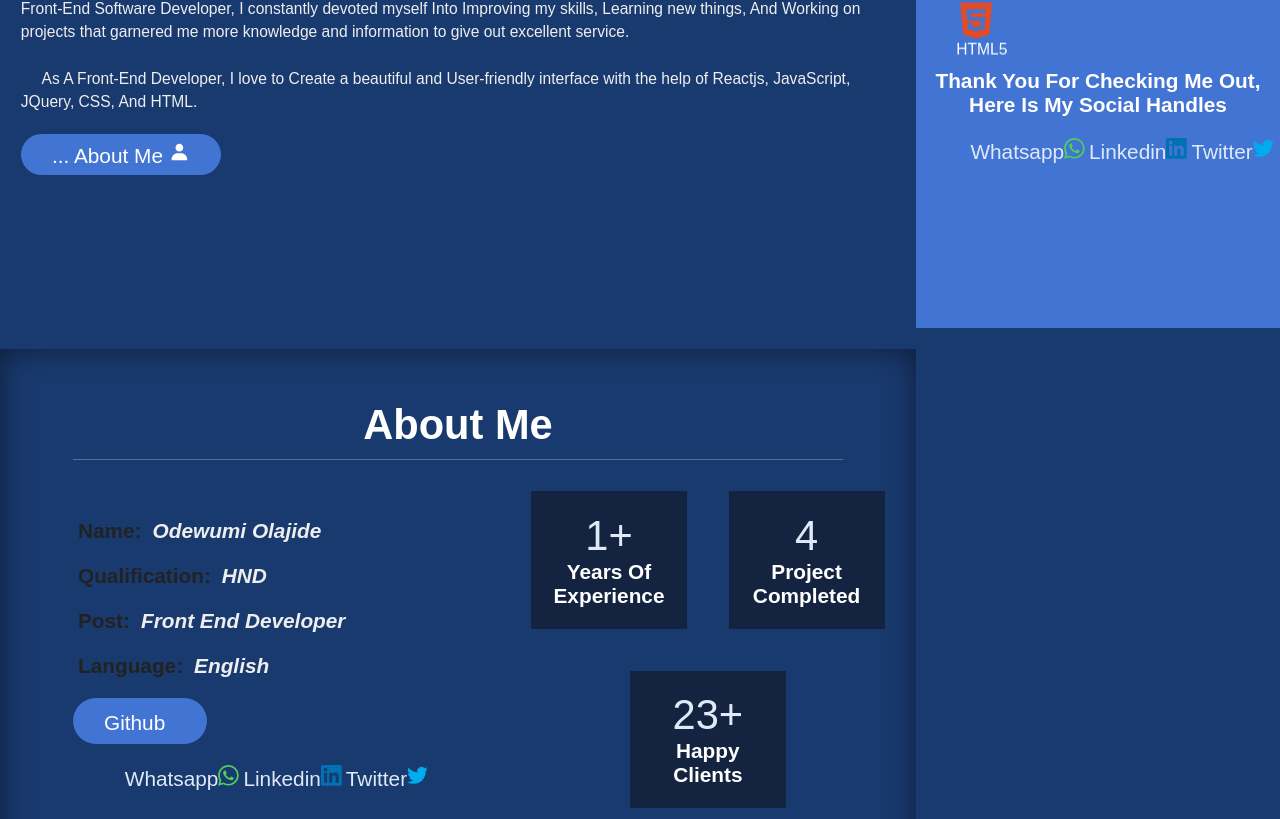
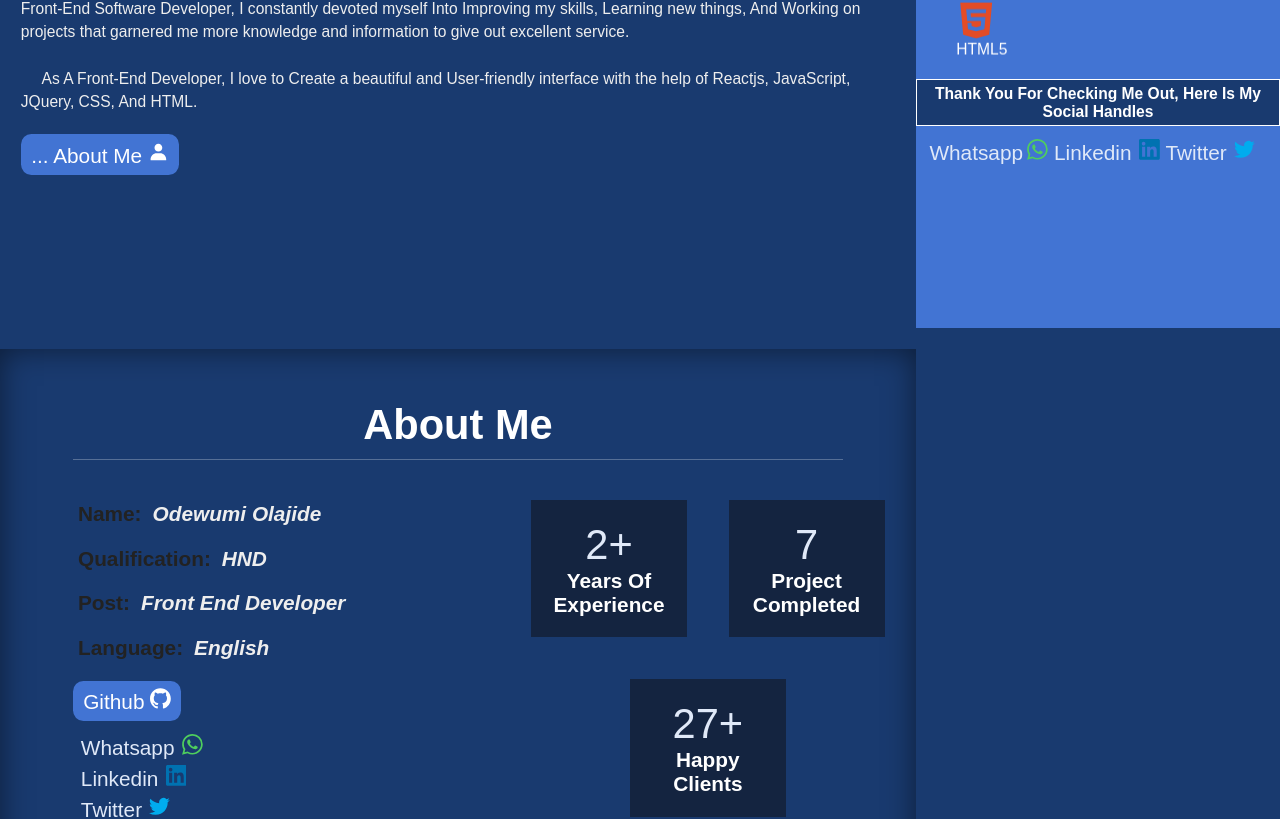
Before and after one commit to Thewealth-soft/odewumi-portfolio, a React app: page / in a window 1280 px wide. Shown: the part 472-1291 px from the top of the page. Built offline with nearby package versions, Linux system fonts and the light colour scheme.

Commit message:
Social media edited

```diff
--- a/src/component/about/about.css
+++ b/src/component/about/about.css
@@ -63,6 +63,29 @@
   color: #fff;
 }
 
+.about__media {
+  margin-left: 0.2rem;
+  display: flex;
+  flex-direction: column;
+  line-height: 3rem;
+}
+
+.about__media a {
+  padding: 6px;
+}
+
+.about__media a:hover {
+
+  border-radius: 1rem;
+  background: var(--dark-blue);
+}
+
+.about__media .Siwhatsapp,
+.SiLinkedin,
+.SiTwitter {
+  margin-left: 0.7rem;
+}
+
 @media screen and (max-width:400px) {
 
   .achievement .box {
--- a/src/component/about/about.jsx
+++ b/src/component/about/about.jsx
@@ -1,6 +1,6 @@
 import React from "react";
 import './about.css'
-import {  SiLinkedin, SiTwitter, SiWhatsapp } from "react-icons/si";
+import {  SiGithub ,SiLinkedin, SiTwitter, SiWhatsapp } from "react-icons/si";
 function About() {
   return (
     <>
@@ -21,35 +21,45 @@ function About() {
           </h3>
           <a href="https://Github.com/Thewealth-soft">
             <button className="btn">
-              github <i className="bx bxl-github"></i>
+              github <SiGithub/>
             </button>
           </a>
-          <div className="social__media">
+          <div className="social__media about__media">
+            <ul>
+              <li>
             <a href="https://wa.me/+2348164228535">
               whatsapp
               <SiWhatsapp className="Siwhatsapp" />
             </a>
+              </li>
+
+              <li>
             <a href="https://www.linkedin.com/in/odewumi-olajide-98b93157">
               linkedin
               <SiLinkedin className="SiLinkedin" />
-            </a>
+                </a>
+              </li>
+              <li>
             <a href="https://www.twitter.com/@thewealth_1">
               twitter
               <SiTwitter className="SiTwitter" />
-            </a>
+                </a>
+
+              </li>
+          </ul>
           </div>
         </div>
         <div className="achievement">
           <div className="box">
-            <span>1+</span>
+            <span>2+</span>
             <h3>years of experience</h3>
           </div>
           <div className="box">
-            <span>4</span>
+            <span>7</span>
             <h3>project completed</h3>
           </div>
           <div className="box">
-            <span>23+</span>
+            <span>27+</span>
             <h3>happy clients</h3>
           </div>
         </div>
--- a/src/component/skills/skills.css
+++ b/src/component/skills/skills.css
@@ -67,11 +67,12 @@
   color: #e34c26;
   font-size: 3.5rem;
 }
-.text__move {
+
+.text__two {
   font-size: 1.5rem;
   border: 1px solid;
-  padding: 0.7rem;
-  margin-top: 2rem;
+  padding: 0.4rem;
+  margin-top: 1rem;
   text-align: center;
   color: #fff;
   background: var(--color-bg2);
--- a/src/component/skills/skills.jsx
+++ b/src/component/skills/skills.jsx
@@ -32,7 +32,7 @@ const skills = () => {
             <p>HTML5</p>
           </div>
         </div>
-        <h1 className="text-two">Thank you for checking me out, Here is my social handles</h1>
+        <h1 className="text__two">Thank you for checking me out, Here is my social handles</h1>
         <div className="social__media">
           <a href="https://wa.me/+2348164228535">
             whatsapp
--- a/src/portfolio.jsx
+++ b/src/portfolio.jsx
@@ -1,4 +1,4 @@
-import React, { useState, useEffect } from "react";
+import React, { useState} from "react";
 import "./style.css";
 import { FaRegCopyright } from "react-icons/fa";
 import { LiaTimesSolid } from "react-icons/lia";
@@ -11,25 +11,28 @@ import Contact from "./component/contact/contact";
 
 function Portfolio() {
   const [showMenu, setShowMenu] = useState(false);
+  const [scrolled, setScrolled] = useState(false);
 
   const toggleMenu = () => {
     setShowMenu(!showMenu);
   };
+  const closeMenu = () => {
+    setShowMenu(false);
+  };
+  // useEffect(() => {
+  //   const handleScroll = () => {
+  //     if (window.scrollY > 0) {
+  //       setScrolled(true);
+  //     } else {
+  //       setScrolled(false);
+  //     }
+  //   };
 
-  useEffect(() => {
-    const handleScroll = () => {
-      if (window.scrollY > 0) {
-        // Your scroll logic here
-        // For now, I'm just logging it
-        console.log("Scrolled!");
-      }
-    };
-
-    window.addEventListener("scroll", handleScroll);
-    return () => {
-      window.removeEventListener("scroll", handleScroll);
-    };
-  }, []);
+  //   window.addEventListener("scroll", handleScroll);
+  //   return () => {
+  //     window.removeEventListener("scroll", handleScroll);
+  //   };
+  // }, []);
 
   const handleSmoothScroll = (e, id) => {
     e.preventDefault();
@@ -38,6 +41,7 @@ function Portfolio() {
       top: element.offsetTop,
       behavior: "smooth",
     });
+    closeMenu();
   };
 
   return (
--- a/src/style.css
+++ b/src/style.css
@@ -41,13 +41,13 @@ section {
 }
 
 .btn {
-  padding: 0.7rem 3rem;
+  padding: 0.7rem 1rem;
   background: var(--color-bg);
   color: #fff;
   cursor: pointer;
   margin-top: 1rem;
   font-size: 2rem;
-  border-radius: 5rem;
+  border-radius: 1rem;
 }
 
 .btn i {
@@ -58,9 +58,11 @@ section {
 .btn:hover {
   background: var(--dark-blue);
 }
-.text-two{
+
+.text-two {
   color: #FFF;
 }
+
 .heading {
   text-align: center;
   margin: 0 6rem;
@@ -72,18 +74,22 @@ section {
 
 .social__media {
   font-size: 2rem;
-  padding-top: 2rem;
-  margin-left: 5rem;
+  padding-top: 1rem;
+  margin-left: 1rem;
+  display: flex;
+  word-spacing: 4rem;
 }
 
 .social__media a {
   color: #e0e9f8;
-  padding-right: 0.4rem;
+  padding: 3px;
+  border-radius: 5px;
 }
 
 .social__media .Siwhatsapp {
   color: #4fce5d;
 }
+
 
 .social__media .SiLinkedin {
   color: #0072b1;
@@ -91,6 +97,16 @@ section {
 
 .social__media .SiTwitter {
   color: #00acee;
+}
+
+.social__media .Siwhatsapp,
+.SiLinkedin,
+.SiTwitter {
+  margin-left: 0.4rem;
+}
+
+.social__media a:hover {
+  background: var(--dark-blue);
 }
 
 /****************header section***************/
```
